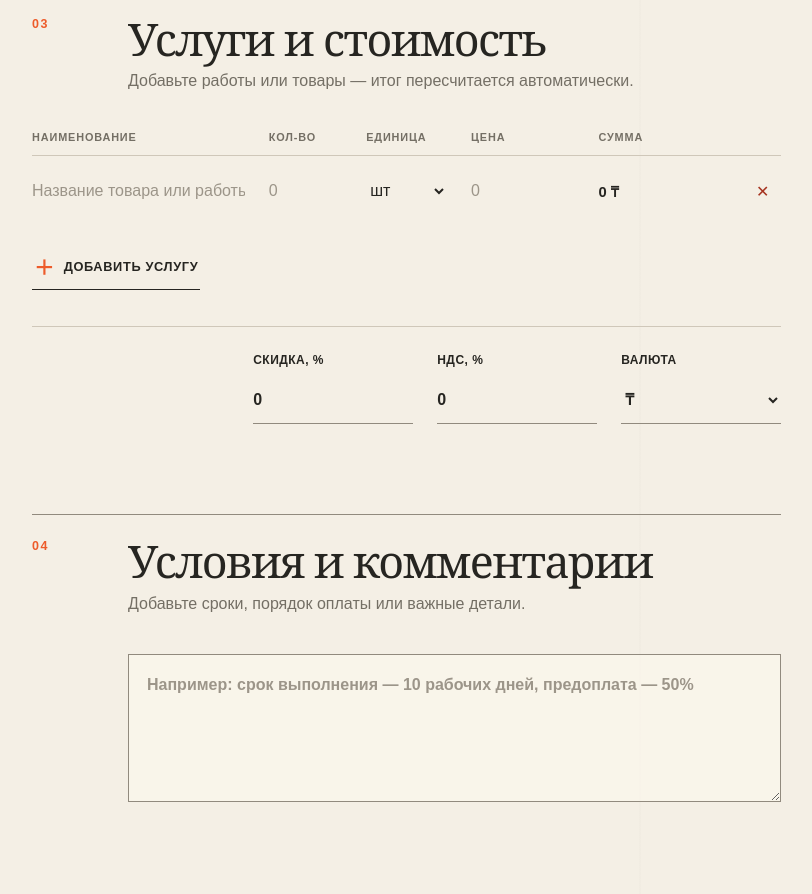
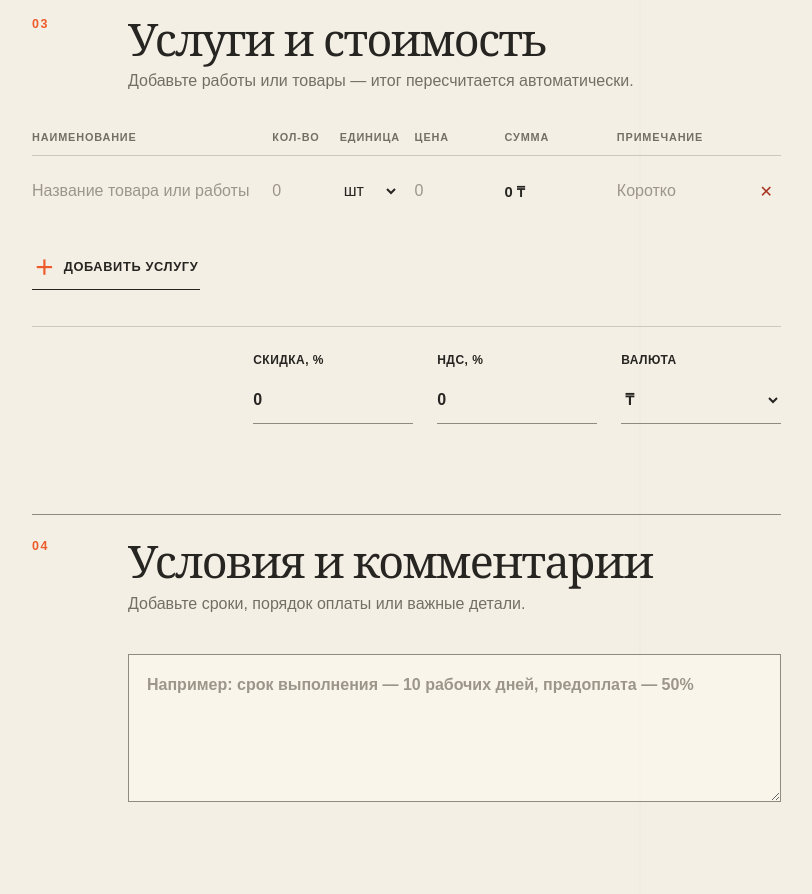
Before and after one commit to alkaliyev/smeta, a plain HTML site: page index.html in a window 1280 px wide. Shown: the part 1160-2054 px from the top of the page, without its empty margins (0-812 px from the left). Drawn offline with Linux system fonts and the light colour scheme.

Commit message:
добавил столбец примечание

```diff
--- a/index.html
+++ b/index.html
@@ -92,6 +92,7 @@
                   <th scope="col">Единица</th>
                   <th scope="col">Цена</th>
                   <th scope="col">Сумма</th>
+                  <th scope="col">Примечание</th>
                   <th scope="col"><span class="visually-hidden">Удаление</span></th>
                 </tr>
               </thead>
@@ -200,6 +201,9 @@
         <input class="item-price" type="text" inputmode="decimal" aria-label="Цена" placeholder="0">
       </td>
       <td class="item-total" data-label="Сумма">0 ₸</td>
+      <td data-label="Примечание">
+        <input class="item-note" type="text" aria-label="Примечание" placeholder="Коротко">
+      </td>
       <td class="remove-cell" data-label="Удалить">
         <button class="remove-button" type="button" aria-label="Удалить позицию">✕</button>
       </td>
--- a/script.js
+++ b/script.js
@@ -240,6 +240,7 @@ function addItem({ focus = true, item = {} } = {}) {
   row.querySelector(".item-name").value = safeItem.name || "";
   row.querySelector(".item-quantity").value = safeItem.quantity || "";
   row.querySelector(".item-price").value = safeItem.price || "";
+  row.querySelector(".item-note").value = safeItem.note || "";
 
   const unit = row.querySelector(".item-unit");
   if ([...unit.options].some((option) => option.value === safeItem.unit)) {
@@ -268,7 +269,8 @@ function getDraft() {
       name: row.querySelector(".item-name").value,
       quantity: row.querySelector(".item-quantity").value,
       unit: row.querySelector(".item-unit").value,
-      price: row.querySelector(".item-price").value
+      price: row.querySelector(".item-price").value,
+      note: row.querySelector(".item-note").value
     }))
   };
 }
@@ -359,15 +361,17 @@ function buildWhatsappText() {
     const name = row.querySelector(".item-name").value.trim();
     const quantityValue = row.querySelector(".item-quantity").value;
     const priceValue = row.querySelector(".item-price").value;
+    const note = row.querySelector(".item-note").value.trim();
     const quantity = parseNumber(quantityValue);
     const price = parseNumber(priceValue);
 
-    if (!name && !quantityValue.trim() && !priceValue.trim()) {
+    if (!name && !quantityValue.trim() && !priceValue.trim() && !note) {
       return;
     }
 
     const unit = row.querySelector(".item-unit").value;
-    lines.push(`• ${name || "Без наименования"} — ${formatNumber(quantity)} ${unit} × ${formatMoney(price)} = ${formatMoney(quantity * price)}`);
+    const noteText = note ? `; примечание: ${note}` : "";
+    lines.push(`• ${name || "Без наименования"} — ${formatNumber(quantity)} ${unit} × ${formatMoney(price)} = ${formatMoney(quantity * price)}${noteText}`);
   });
 
   if (calculation.discount !== 0) {
--- a/styles.css
+++ b/styles.css
@@ -309,28 +309,32 @@ th {
 }
 
 th:first-child {
-  width: 30%;
+  width: 31%;
   padding-left: 0;
 }
 
 th:nth-child(2) {
-  width: 13%;
+  width: 9%;
 }
 
 th:nth-child(3) {
-  width: 14%;
+  width: 10%;
 }
 
 th:nth-child(4) {
+  width: 12%;
+}
+
+th:nth-child(5) {
+  width: 15%;
+}
+
+th:nth-child(6) {
   width: 17%;
 }
 
-th:nth-child(5) {
-  width: 19%;
-}
-
 th:last-child {
-  width: 48px;
+  width: 42px;
 }
 
 td {
@@ -341,6 +345,12 @@ td {
 
 td:first-child {
   padding-left: 0;
+}
+
+th:not(:first-child),
+td:not(:first-child) {
+  padding-right: 8px;
+  padding-left: 8px;
 }
 
 td input,
```
